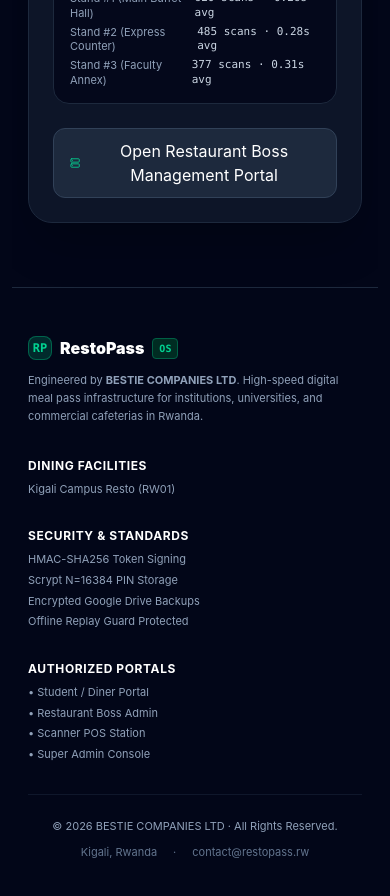
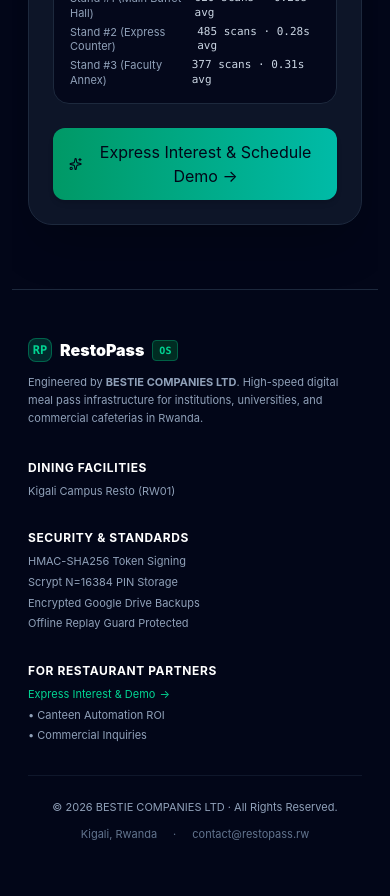
Before and after one commit to ephremdushime/restourant, a React (Vite) app: page / in a window 390 px wide. Shown: the part 5040-5936 px from the top of the page. Built offline with nearby package versions, Linux system fonts and the light colour scheme.

Commit message:
security(landing): remove superadmin and terminal endpoints from public ui, convert restaurant section into b2b exploration and onboarding inquiry

```diff
--- a/src/components/common/PublicNavbar.tsx
+++ b/src/components/common/PublicNavbar.tsx
@@ -113,13 +113,13 @@ export const PublicNavbar: React.FC<PublicNavbarProps> = ({
               onClick={onNavigateBusiness}
               className="px-3 py-1.5 rounded-xl hover:text-white hover:bg-slate-900 transition-colors cursor-pointer"
             >
-              For Restaurants
+              Partner With Us
             </button>
           </nav>
         </div>
 
         {/* ========================================================
-            3. ACTIONS ZONE (Language, Theme, Sign In, Register)
+            3. ACTIONS ZONE (Language, Theme, Diner Sign In, Register)
            ======================================================== */}
         <div className="flex items-center gap-2.5">
           {/* Language Switcher */}
@@ -150,91 +150,15 @@ export const PublicNavbar: React.FC<PublicNavbarProps> = ({
             {theme === 'light' ? <Moon className="w-4 h-4" /> : <Sun className="w-4 h-4 text-amber-400" />}
           </button>
 
-          {/* Professional "Sign In" Popover Dropdown */}
-          <div className="relative hidden sm:block" ref={dropdownRef}>
-            <button
-              type="button"
-              onClick={() => setIsSignInDropdownOpen(!isSignInDropdownOpen)}
-              className="flex items-center gap-1.5 px-3 py-2 rounded-xl bg-slate-900 hover:bg-slate-850 border border-slate-700/80 text-xs font-bold text-slate-200 hover:text-white transition-all cursor-pointer shadow-sm"
-            >
-              <LogIn className="w-3.5 h-3.5 text-emerald-400" />
-              <span>Sign In</span>
-              <ChevronDown className={`w-3.5 h-3.5 text-slate-400 transition-transform ${isSignInDropdownOpen ? 'rotate-180' : ''}`} />
-            </button>
-
-            {isSignInDropdownOpen && (
-              <div className="absolute right-0 mt-2 w-72 rounded-2xl bg-slate-900/95 backdrop-blur-2xl border border-slate-800 shadow-2xl p-2 z-50 animate-in fade-in zoom-in-95 duration-100">
-                <div className="px-3 py-2 text-[10px] font-bold uppercase tracking-wider text-slate-400 border-b border-slate-800/80 mb-1">
-                  Select Your Account Type
-                </div>
-
-                <div className="space-y-1">
-                  <button
-                    type="button"
-                    onClick={() => {
-                      setIsSignInDropdownOpen(false);
-                      onSelectRolePortal('customer');
-                    }}
-                    className="w-full text-left p-2.5 rounded-xl hover:bg-slate-800/90 transition-colors flex items-start gap-3 cursor-pointer group"
-                  >
-                    <div className="w-8 h-8 rounded-lg bg-emerald-500/10 border border-emerald-500/20 text-emerald-400 flex items-center justify-center shrink-0 mt-0.5 group-hover:bg-emerald-500 group-hover:text-slate-950 transition-colors">
-                      <Smartphone className="w-4 h-4" />
-                    </div>
-                    <div>
-                      <div className="text-xs font-bold text-white group-hover:text-emerald-300">
-                        Student / Diner Pass
-                      </div>
-                      <div className="text-[11px] text-slate-400">
-                        Check meal balance &amp; show your QR pass
-                      </div>
-                    </div>
-                  </button>
-
-                  <button
-                    type="button"
-                    onClick={() => {
-                      setIsSignInDropdownOpen(false);
-                      onSelectRolePortal('restaurant_admin');
-                    }}
-                    className="w-full text-left p-2.5 rounded-xl hover:bg-slate-800/90 transition-colors flex items-start gap-3 cursor-pointer group"
-                  >
-                    <div className="w-8 h-8 rounded-lg bg-teal-500/10 border border-teal-500/20 text-teal-400 flex items-center justify-center shrink-0 mt-0.5 group-hover:bg-teal-500 group-hover:text-slate-950 transition-colors">
-                      <Server className="w-4 h-4" />
-                    </div>
-                    <div>
-                      <div className="text-xs font-bold text-white group-hover:text-teal-300">
-                        Restaurant Partner Boss
-                      </div>
-                      <div className="text-[11px] text-slate-400">
-                        Sales, meal pricing &amp; Mobile Money
-                      </div>
-                    </div>
-                  </button>
-
-                  <button
-                    type="button"
-                    onClick={() => {
-                      setIsSignInDropdownOpen(false);
-                      onSelectRolePortal('stand_staff');
-                    }}
-                    className="w-full text-left p-2.5 rounded-xl hover:bg-slate-800/90 transition-colors flex items-start gap-3 cursor-pointer group"
-                  >
-                    <div className="w-8 h-8 rounded-lg bg-cyan-500/10 border border-cyan-500/20 text-cyan-400 flex items-center justify-center shrink-0 mt-0.5 group-hover:bg-cyan-500 group-hover:text-slate-950 transition-colors">
-                      <QrCode className="w-4 h-4" />
-                    </div>
-                    <div>
-                      <div className="text-xs font-bold text-white group-hover:text-cyan-300">
-                        Buffet Scanner POS
-                      </div>
-                      <div className="text-[11px] text-slate-400">
-                        Cashier reception &amp; line verification
-                      </div>
-                    </div>
-                  </button>
-                </div>
-              </div>
-            )}
-          </div>
+          {/* Direct Student / Diner Pass Sign In (No admin or scanner exposure) */}
+          <button
+            type="button"
+            onClick={() => onSelectRolePortal('customer')}
+            className="hidden sm:flex items-center gap-1.5 px-3 py-2 rounded-xl bg-slate-900 hover:bg-slate-850 border border-slate-700/80 text-xs font-bold text-slate-200 hover:text-white transition-all cursor-pointer shadow-xs"
+          >
+            <LogIn className="w-3.5 h-3.5 text-emerald-400" />
+            <span>Diner Sign In</span>
+          </button>
 
           {/* Primary CTA Button: Register for Pass */}
           <button
@@ -289,44 +213,32 @@ export const PublicNavbar: React.FC<PublicNavbarProps> = ({
               }}
               className="w-full text-left px-3 py-2 rounded-xl text-slate-300 hover:text-white hover:bg-slate-900"
             >
-              For Canteens &amp; Restaurants
+              Partner With Us
             </button>
           </div>
 
-          <div className="pt-2 border-t border-slate-800 space-y-1.5">
-            <div className="text-[10px] uppercase font-bold text-slate-400 px-3">Sign In To Portal</div>
+          <div className="pt-2 border-t border-slate-800 space-y-2">
             <button
               type="button"
               onClick={() => {
                 setIsMobileMenuOpen(false);
                 onSelectRolePortal('customer');
               }}
-              className="w-full text-left px-3 py-2 rounded-xl bg-slate-900 text-xs font-bold text-emerald-400 flex items-center gap-2"
+              className="w-full text-center px-4 py-2.5 rounded-xl bg-slate-900 border border-slate-700/80 text-xs font-bold text-white flex items-center justify-center gap-2 cursor-pointer"
             >
-              <Smartphone className="w-3.5 h-3.5" />
-              <span>Student Dining Pass Login</span>
+              <LogIn className="w-3.5 h-3.5 text-emerald-400" />
+              <span>Diner Sign In</span>
             </button>
             <button
               type="button"
               onClick={() => {
                 setIsMobileMenuOpen(false);
-                onSelectRolePortal('restaurant_admin');
+                onSelectRegister();
               }}
-              className="w-full text-left px-3 py-2 rounded-xl bg-slate-900 text-xs font-bold text-teal-300 flex items-center gap-2"
+              className="w-full text-center px-4 py-2.5 rounded-xl bg-gradient-to-r from-emerald-600 to-teal-500 text-xs font-black text-slate-950 flex items-center justify-center gap-2 cursor-pointer shadow-md"
             >
-              <Server className="w-3.5 h-3.5" />
-              <span>Restaurant Boss Management</span>
-            </button>
-            <button
-              type="button"
-              onClick={() => {
-                setIsMobileMenuOpen(false);
-                onSelectRolePortal('stand_staff');
-              }}
-              className="w-full text-left px-3 py-2 rounded-xl bg-slate-900 text-xs font-bold text-cyan-300 flex items-center gap-2"
-            >
-              <QrCode className="w-3.5 h-3.5" />
-              <span>Buffet Scanner POS</span>
+              <UserPlus className="w-3.5 h-3.5" />
+              <span>Register for Pass</span>
             </button>
           </div>
         </div>
--- a/src/components/landing/LandingPageView.tsx
+++ b/src/components/landing/LandingPageView.tsx
@@ -417,11 +417,11 @@ export const LandingPageView: React.FC<LandingPageViewProps> = ({
 
             <button
               type="button"
-              onClick={() => onSelectRolePortal('restaurant_admin')}
-              className="w-full py-2.5 px-4 rounded-xl bg-slate-800 hover:bg-slate-700 text-white font-bold text-xs transition-all border border-slate-700 cursor-pointer flex items-center justify-center gap-2"
+              onClick={() => setIsPartnerModalOpen(true)}
+              className="w-full py-3 px-4 rounded-xl bg-gradient-to-r from-emerald-600 to-teal-500 hover:from-emerald-500 hover:to-teal-400 text-slate-950 font-black text-xs transition-all shadow-md cursor-pointer flex items-center justify-center gap-2"
             >
-              <Server className="w-3.5 h-3.5 text-emerald-400" />
-              <span>Open Restaurant Boss Management Portal</span>
+              <Sparkles className="w-4 h-4 text-slate-950" />
+              <span>Express Interest &amp; Schedule Demo &rarr;</span>
             </button>
           </div>
         </div>
@@ -473,36 +473,32 @@ export const LandingPageView: React.FC<LandingPageViewProps> = ({
           </div>
 
           <div className="space-y-2">
-            <div className="font-bold text-white text-xs uppercase tracking-wider">Authorized Portals</div>
+            <div className="font-bold text-white text-xs uppercase tracking-wider">For Restaurant Partners</div>
             <div className="flex flex-col gap-1.5 text-[11px]">
               <button
                 type="button"
-                onClick={() => onSelectRolePortal('customer')}
-                className="hover:text-emerald-300 text-left transition-colors cursor-pointer"
+                onClick={() => setIsPartnerModalOpen(true)}
+                className="hover:text-emerald-300 text-left transition-colors cursor-pointer text-emerald-400 font-bold flex items-center gap-1"
               >
-                &bull; Student / Diner Portal
+                <span>Express Interest &amp; Demo</span>
+                <span>&rarr;</span>
               </button>
               <button
                 type="button"
-                onClick={() => onSelectRolePortal('restaurant_admin')}
+                onClick={() => {
+                  const el = document.getElementById('business');
+                  if (el) el.scrollIntoView({ behavior: 'smooth' });
+                }}
                 className="hover:text-emerald-300 text-left transition-colors cursor-pointer"
               >
-                &bull; Restaurant Boss Admin
+                &bull; Canteen Automation ROI
               </button>
-              <button
-                type="button"
-                onClick={() => onSelectRolePortal('stand_staff')}
-                className="hover:text-emerald-300 text-left transition-colors cursor-pointer"
+              <a
+                href="mailto:contact@restopass.rw?subject=Canteen%20Partnership%20Inquiry"
+                className="hover:text-emerald-300 text-left transition-colors"
               >
-                &bull; Scanner POS Station
-              </button>
-              <button
-                type="button"
-                onClick={() => onSelectRolePortal('super_admin')}
-                className="hover:text-emerald-300 text-left transition-colors cursor-pointer"
-              >
-                &bull; Super Admin Console
-              </button>
+                &bull; Commercial Inquiries
+              </a>
             </div>
           </div>
         </div>
```
